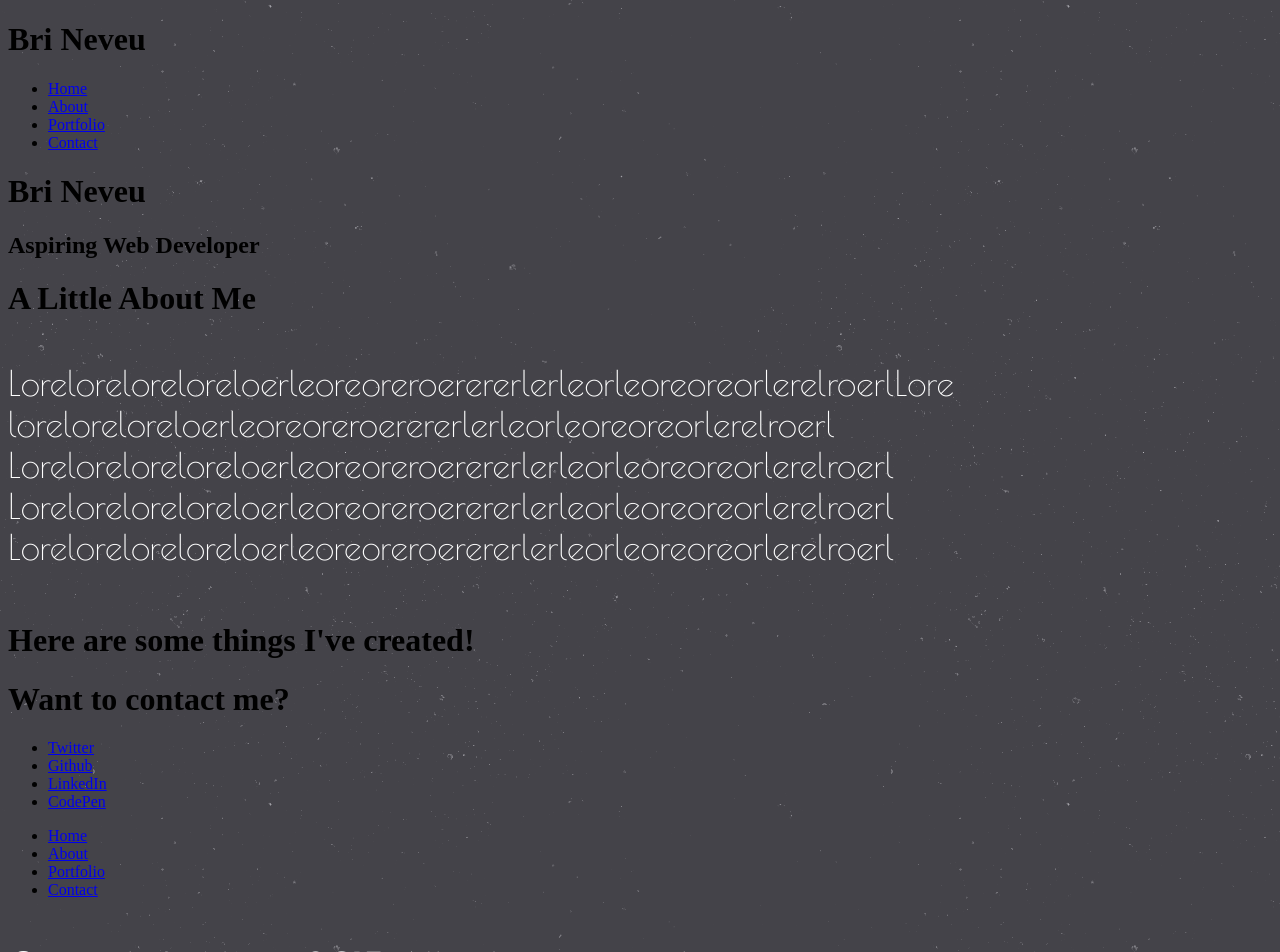
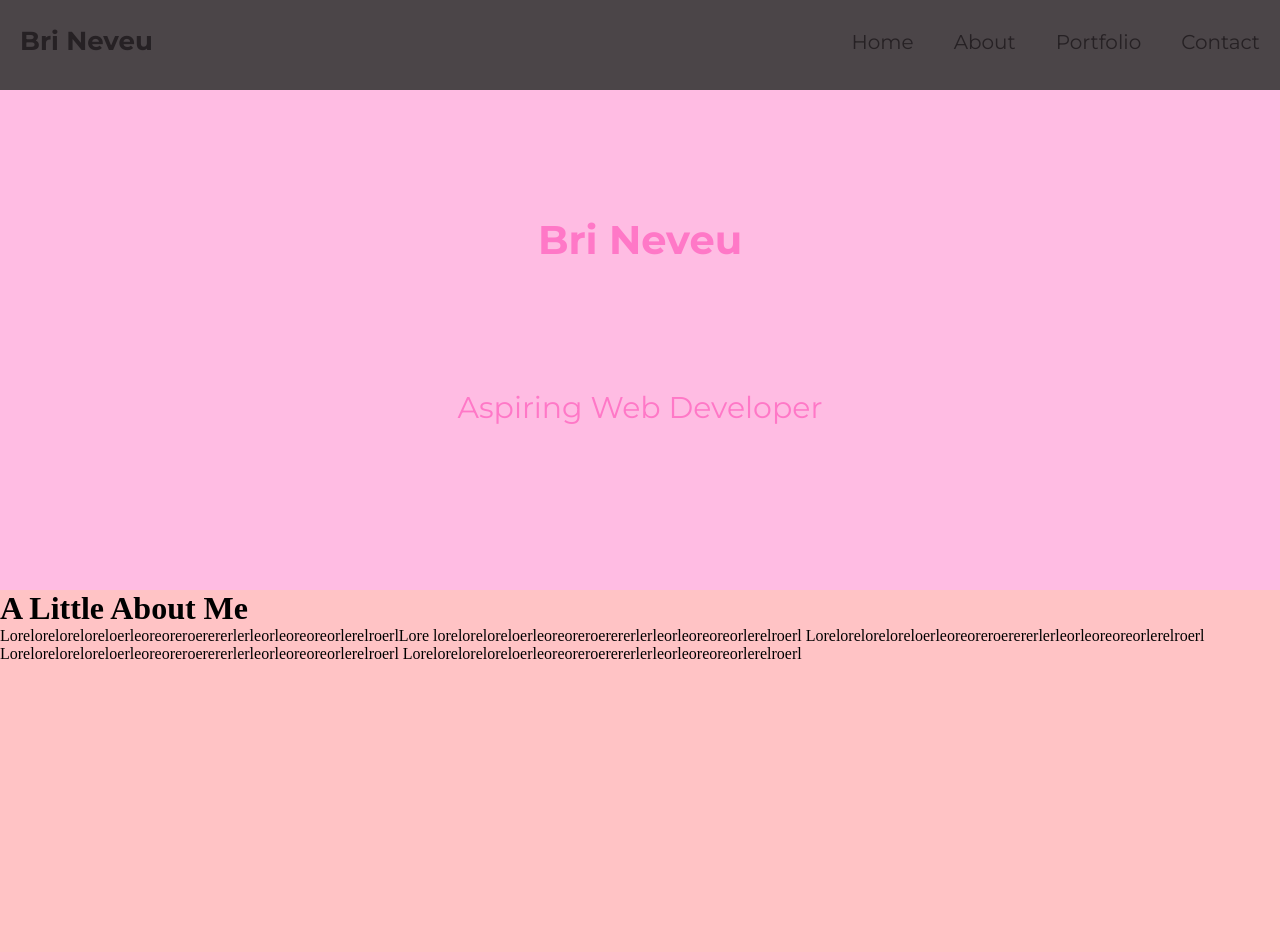
Before and after one commit to jacobwarduk/pixeluh.github.io, a plain HTML site: page index.html in a window 1280 px wide. Shown: the top 952 px of the page. Drawn offline with nearby package versions, Linux system fonts and the light colour scheme; files whose address does not match are found by name.

Commit message:
Add structure
Add Nav/footer/cover css

```diff
--- a/index.html
+++ b/index.html
@@ -3,7 +3,9 @@
   <head>
     <meta charset="UTF-8">
     <link rel="stylesheet" type="text/css" href="index.css">
-    <link href='http://fonts.googleapis.com/css?family=Poiret+One' rel='stylesheet' type='text/css'>
+    <script src="https://ajax.googleapis.com/ajax/libs/jquery/2.1.3/jquery.min.js"></script>
+    <link href='https://fonts.googleapis.com/css?family=Montserrat:400,700' rel='stylesheet' type='text/css'>
+    <link href='https://fonts.googleapis.com/css?family=Lato:300,400,700' rel='stylesheet' type='text/css'>
     <title></title>
   </head>
 
@@ -11,16 +13,16 @@
   <div id="nav">
     <h1 class="logo"> Bri Neveu </h1>
     <ul>
+      <li><a href="#">Contact</a></li>
+      <li><a href="#">Portfolio</a></li>
+      <li><a href="#">About</a></li>
       <li><a href="#">Home</a></li>
-      <li><a href="#">About</a></li>
-      <li><a href="#">Portfolio</a></li>
-      <li><a href="#">Contact</a></li>
     </ul>
   </div>
 
   <div class="cover">
     <h1>Bri Neveu</h1>
-    <h2>Aspiring Web Developer</h2>
+    <p>Aspiring Web Developer</p>
   </div>
 
   <div class="bio">
--- /dev/null
+++ b/index.scss
@@ -0,0 +1,113 @@
+$lightestpink: #FFC3E6;
+$mediumpink: #FFBCE3;
+$pink: #FF78C7;
+$coral: #FFBCBE;
+$lightcoral: #FFC3C5;
+$darkcoral: #FF787C;
+$lightg: #C6FFC3;
+$green: #BFFFBC;
+$dgreen: #7FFF78;
+$lighty: #ECFFC3;
+$yell: #E9FFBC;
+$dy:#D4FF78;
+$grey: #4B4548;
+$dgrey: #40393D;
+$ddgrey: #262124;
+$mont: 'Montserrat', sans-serif;
+$lato: 'Lato', sans-serif;
+
+* {
+   margin: auto;
+ }
+
+#nav {
+  width: 100%;
+  height: 90px;
+  background-color: $grey;
+  font-family: $mont;
+  font-size: 13px;
+  color: $ddgrey;
+}
+
+#nav h1 {
+  float: left;
+  padding: 25px 20px 25px 20px;
+}
+
+#nav ul {
+  list-style: none;
+  text-align: center;
+}
+
+#nav li a {
+  color: $ddgrey;
+  font-size: 20px;
+  padding: 30px 20px 30px 20px;
+  float: right;
+  text-decoration: none;
+}
+
+.cover {
+  width: 100%;
+  height: 500px;
+  background-color: $mediumpink;
+}
+.cover h1 {
+  text-align: center;
+  padding: 125px 0px 125px 0px;
+  color: $pink;
+  font-family: $mont;
+  font-size: 40px;
+}
+
+.cover p {
+  text-align: center;
+  color: $pink;
+  font-family: $mont;
+  font-size: 30px;
+}
+
+.bio {
+  width: 100%;
+  height: 900px;
+  background-color: $lightcoral;
+}
+
+.work {
+  width: 100%;
+  height: 900px;
+  background-color: $green;
+}
+
+.connect {
+  width: 100%;
+  height: 900px;
+  background-color: $yell;
+}
+
+#footer {
+  width: 100%;
+  height: 90px;
+  background-color: $grey;font-family: $mont;
+  font-size: 11px;
+  color: $ddgrey;
+}
+
+#footer ul {
+  list-style: none;
+  text-align: center;
+}
+
+#footer li a {
+  color: $ddgrey;
+  font-size: 11px;
+  padding: 30px 20px 30px 20px;
+  float: left;
+  text-decoration: none;
+}
+
+#footer p {
+  text-align: center;
+  float: right;
+  padding: 30px 20px 30px 20px;
+}
```
Also changed, not shown: index.css, 1 other file.
